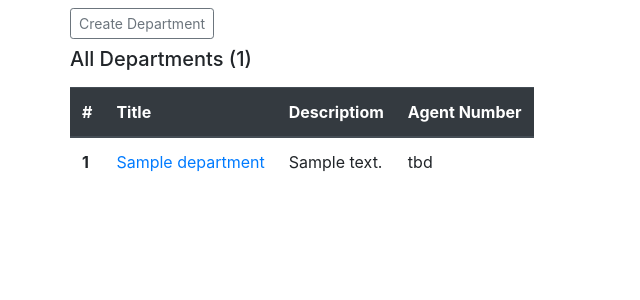
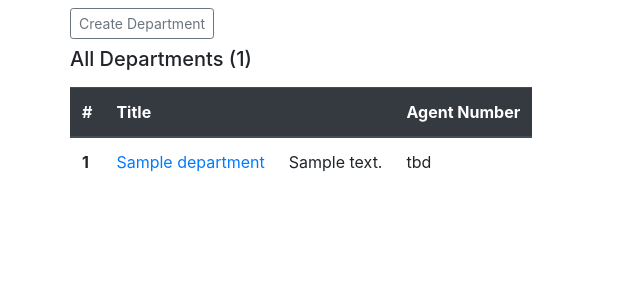
Before and after one commit to Janice-M/incident, a Django app: template tatuAdmin/templates/department/departmentmanagement.html in a window 1280 px wide. Shown: the part 56-356 px from the top of the page, without its empty margins (0-640 px from the left). Run offline with Django 3.2, Linux system fonts and the light colour scheme; the template is opened without the code that fills it: most values are stand-ins (such as "Sample title", 1, 10 or a date in 2020); some libraries are stand-ins or nearby versions.

Commit message:
Initial commit

```diff
--- a/tatuAdmin/templates/department/departmentmanagement.html
+++ b/tatuAdmin/templates/department/departmentmanagement.html
@@ -20,7 +20,7 @@
             <tr>
               <th scope="col">#</th>
               <th scope="col">Title</th>
-              <th scope="col">Descriptiom</th>
+              <th scope="col"></th>
               <th scope="col">Agent Number</th>
             </tr>
           </thead>
```
